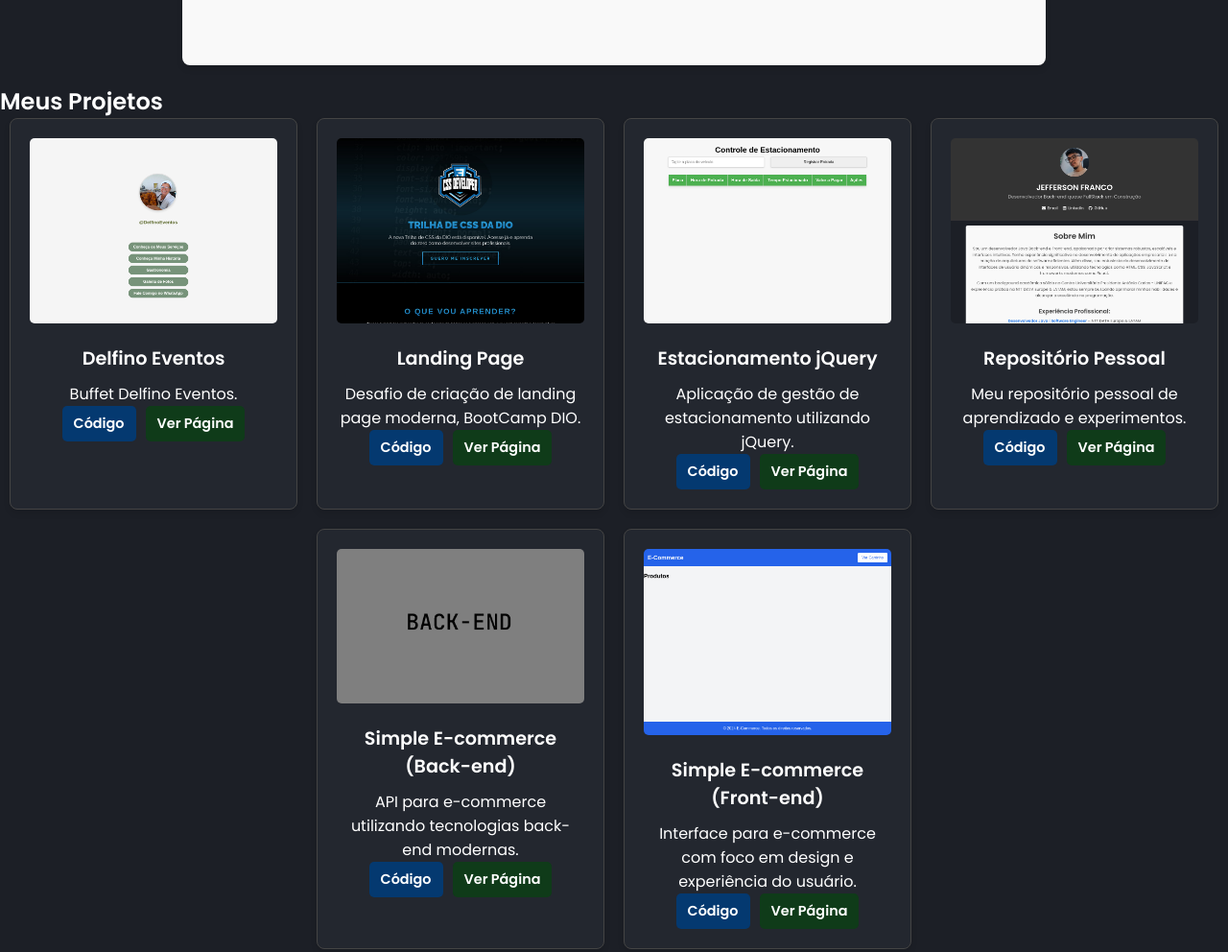
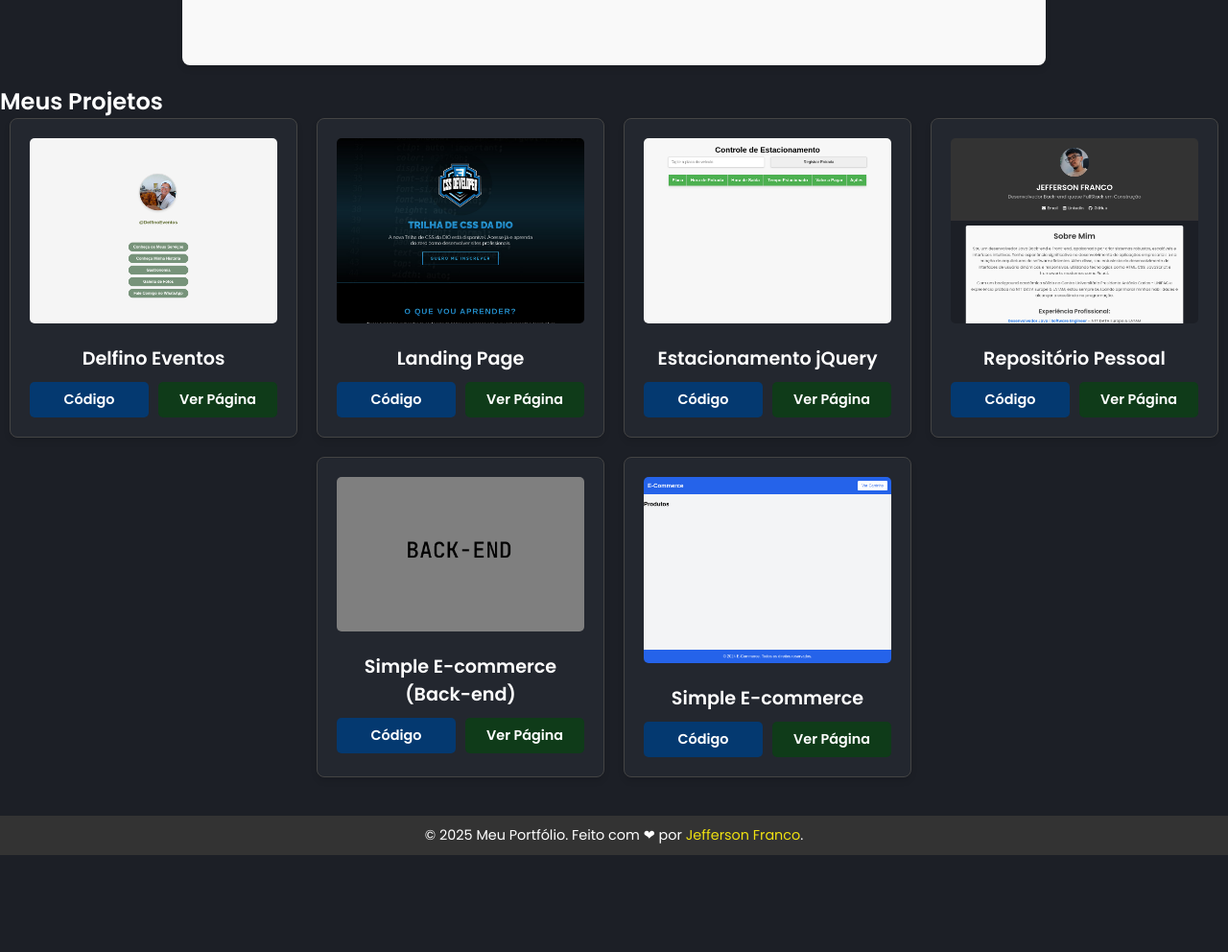
Before and after one commit to Niffrej/personal-repository, a plain HTML site: page index.html in a window 1280 px wide. Shown: the part 1460-2452 px from the top of the page at 96% size. After the commit the page ends 2351 px from the top, so only its background shows below. Drawn offline with Linux system fonts and the light colour scheme.

Commit message:
refatorando container dos meus projetos

```diff
--- a/assets/css/components/project.css
+++ b/assets/css/components/project.css
@@ -31,7 +31,7 @@
 .project-item .buttons {
   display: flex;
   gap: 10px;
-  justify-content: center;
+  justify-content: space-between;
 }
 
 .project-item .buttons a {
@@ -41,6 +41,8 @@
   font-size: 0.9rem;
   font-weight: bold;
   color: #fff;
+  flex: 1; /* Faz os botões terem o mesmo tamanho */
+  text-align: center;
 }
 
 .project-item .buttons .code-btn {
--- a/assets/js/components/projects/project.js
+++ b/assets/js/components/projects/project.js
@@ -36,7 +36,7 @@ export const projects = [
     liveUrl: "https://github.com/Niffrej/simple-ecommerce",
   },
   {
-    name: "Simple E-commerce (Front-end)",
+    name: "Simple E-commerce",
     description: "Interface para e-commerce com foco em design e experiência do usuário.",
     image: "assets/img/projects/simple-ecommerce-front.jpg",
     codeUrl: "https://github.com/Niffrej/simple-ecommerce-front",
@@ -59,7 +59,6 @@ export function renderProjects(containerId) {
       <div class="project-item">
         <img src="${project.image}" alt="${project.name}" />
         <h3>${project.name}</h3>
-        <p>${project.description}</p>
         <div class="buttons">
           <a href="${project.codeUrl}" target="_blank" class="code-btn">Código</a>
           <a href="${project.liveUrl}" target="_blank" class="live-btn">Ver Página</a>
```
